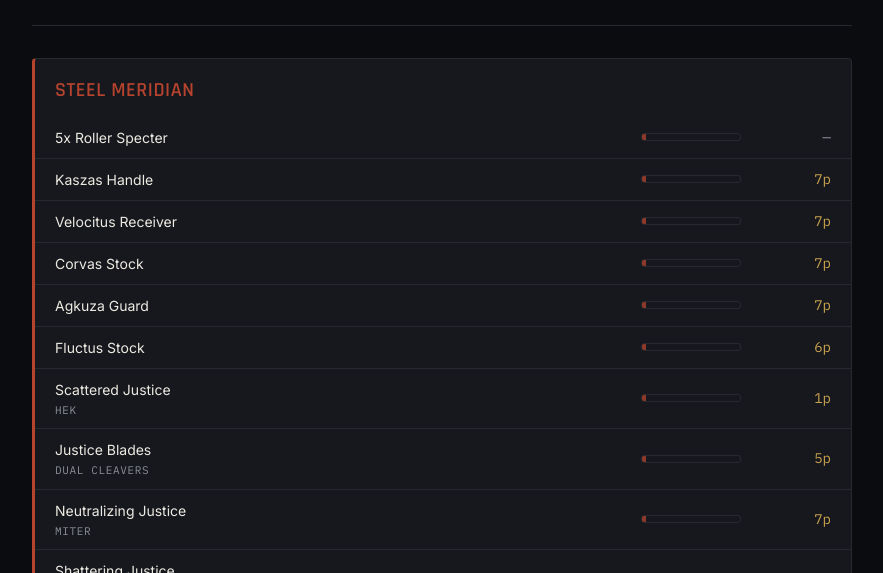
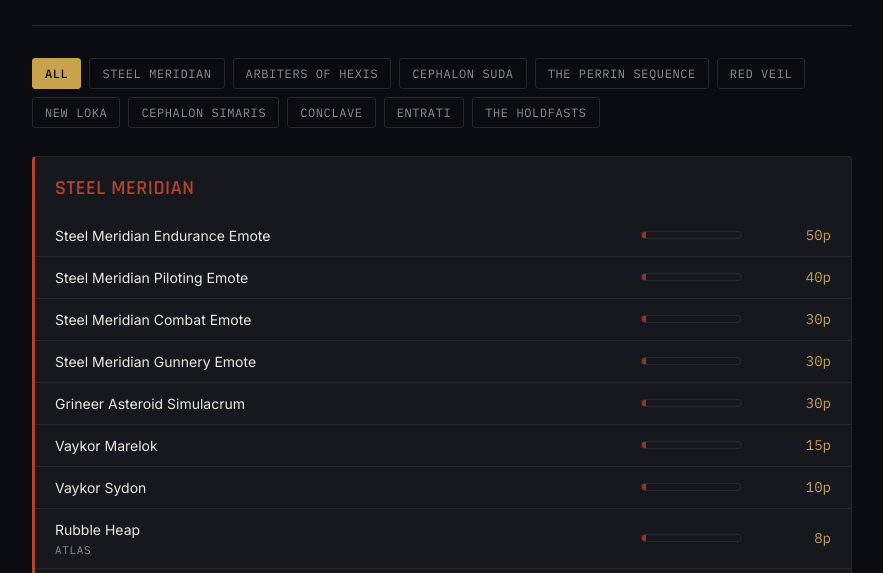
Before and after one commit to PastorSeth/SyndicateMods, a website: page index.html in a window 1280 px wide. Shown: the part 219-792 px from the top of the page, without its empty margins (198-1081 px from the left). Drawn offline with Linux system fonts and the light colour scheme.

Commit message:
Implement filter bar for syndicate selection
Added a filter bar with buttons for syndicate selection and updated rendering logic.

```diff
--- a/index.html
+++ b/index.html
@@ -155,6 +155,43 @@
     opacity: 0.75;
   }
 
+  .filter-bar {
+    display: flex;
+    flex-wrap: wrap;
+    gap: 8px;
+    margin-bottom: 28px;
+  }
+
+  .filter-btn {
+    font-family: 'IBM Plex Mono', monospace;
+    font-size: 12px;
+    letter-spacing: 0.05em;
+    text-transform: uppercase;
+    background: transparent;
+    color: var(--text-muted);
+    border: 1px solid var(--panel-border);
+    border-radius: 3px;
+    padding: 7px 12px;
+    cursor: pointer;
+  }
+
+  .filter-btn:hover {
+    color: var(--text);
+    border-color: var(--btn-accent, var(--text-muted));
+  }
+
+  .filter-btn[aria-pressed="true"] {
+    color: var(--bg);
+    background: var(--btn-accent, var(--brass));
+    border-color: var(--btn-accent, var(--brass));
+    font-weight: 500;
+  }
+
+  .filter-btn:focus-visible {
+    outline: 2px solid var(--brass);
+    outline-offset: 2px;
+  }
+
   .no-data {
     color: var(--text-muted);
     font-style: normal;
@@ -204,6 +241,10 @@
       </div>
     </header>
 
+    <div class="filter-bar" id="filter-bar" role="group" aria-label="Filter by syndicate">
+      <!-- populated by script below -->
+    </div>
+
     <main id="content">
       <!-- populated by script below -->
     </main>
@@ -239,6 +280,101 @@
           and let the scheduled GitHub Action fill it in on its next run.
         </div>
       `;
+    }
+
+    // Holds the loaded data plus which syndicate is currently showing.
+    // "ALL" is the special value meaning "show every section".
+    const state = {
+      data: null,
+      activeSyndicate: 'ALL',
+      maxTradeCount: 1,
+    };
+
+    function accentFor(name) {
+      return ACCENT_BY_SYNDICATE[name] || 'var(--c-default)';
+    }
+
+    // Highest price first. Mods with no price yet (shown as "—") always go
+    // to the bottom rather than being treated as free.
+    function byPriceDescending(a, b) {
+      const priceA = a.lowestPrice ?? -1;
+      const priceB = b.lowestPrice ?? -1;
+      return priceB - priceA;
+    }
+
+    function renderSection(name) {
+      const mods = [...state.data.syndicates[name]].sort(byPriceDescending);
+
+      const rows = mods
+        .map((mod) => {
+          const barWidth = Math.max(
+            4,
+            Math.round(((mod.tradeCount || 0) / state.maxTradeCount) * 100)
+          );
+          return `
+            <tr>
+              <td class="mod-name">
+                ${mod.name}
+                ${mod.appliesTo ? `<span class="applies-to">${mod.appliesTo}</span>` : ''}
+              </td>
+              <td class="activity">
+                <div class="bar-track"><div class="bar-fill" style="width:${barWidth}%"></div></div>
+              </td>
+              <td class="price">${formatPlatinum(mod.lowestPrice)}</td>
+            </tr>
+          `;
+        })
+        .join('');
+
+      return `
+        <section class="syndicate" style="--accent:${accentFor(name)}">
+          <div class="syndicate-name">${name}</div>
+          <table>${rows}</table>
+        </section>
+      `;
+    }
+
+    function renderContent() {
+      const names = Object.keys(state.data.syndicates);
+      const visible =
+        state.activeSyndicate === 'ALL'
+          ? names
+          : names.filter((name) => name === state.activeSyndicate);
+
+      document.getElementById('content').innerHTML = visible.map(renderSection).join('');
+    }
+
+    function renderFilterBar() {
+      const names = Object.keys(state.data.syndicates);
+      const bar = document.getElementById('filter-bar');
+
+      const buttons = [
+        { label: 'All', value: 'ALL', accent: 'var(--brass)' },
+        ...names.map((name) => ({ label: name, value: name, accent: accentFor(name) })),
+      ];
+
+      bar.innerHTML = buttons
+        .map(
+          (btn) => `
+            <button
+              type="button"
+              class="filter-btn"
+              data-value="${btn.value}"
+              style="--btn-accent:${btn.accent}"
+              aria-pressed="${state.activeSyndicate === btn.value}"
+            >${btn.label}</button>
+          `
+        )
+        .join('');
+
+      bar.querySelectorAll('.filter-btn').forEach((button) => {
+        button.addEventListener('click', () => {
+          state.activeSyndicate = button.dataset.value;
+          // Re-render the bar so the pressed state moves, then the list.
+          renderFilterBar();
+          renderContent();
+        });
+      });
     }
 
     async function init() {
@@ -277,41 +413,14 @@
 
       if (totalMods === 0) return;
 
-      const maxTradeCount = Math.max(
+      state.data = data;
+      state.maxTradeCount = Math.max(
         1,
         ...syndicateNames.flatMap((name) => data.syndicates[name].map((m) => m.tradeCount || 0))
       );
 
-      const content = document.getElementById('content');
-      content.innerHTML = syndicateNames
-        .map((name) => {
-          const accent = ACCENT_BY_SYNDICATE[name] || 'var(--c-default)';
-          const rows = data.syndicates[name]
-            .map((mod) => {
-              const barWidth = Math.max(4, Math.round(((mod.tradeCount || 0) / maxTradeCount) * 100));
-              return `
-                <tr>
-                  <td class="mod-name">
-                    ${mod.name}
-                    ${mod.appliesTo ? `<span class="applies-to">${mod.appliesTo}</span>` : ''}
-                  </td>
-                  <td class="activity">
-                    <div class="bar-track"><div class="bar-fill" style="width:${barWidth}%"></div></div>
-                  </td>
-                  <td class="price">${formatPlatinum(mod.lowestPrice)}</td>
-                </tr>
-              `;
-            })
-            .join('');
-
-          return `
-            <section class="syndicate" style="--accent:${accent}">
-              <div class="syndicate-name">${name}</div>
-              <table>${rows}</table>
-            </section>
-          `;
-        })
-        .join('');
+      renderFilterBar();
+      renderContent();
     }
 
     init();
```
